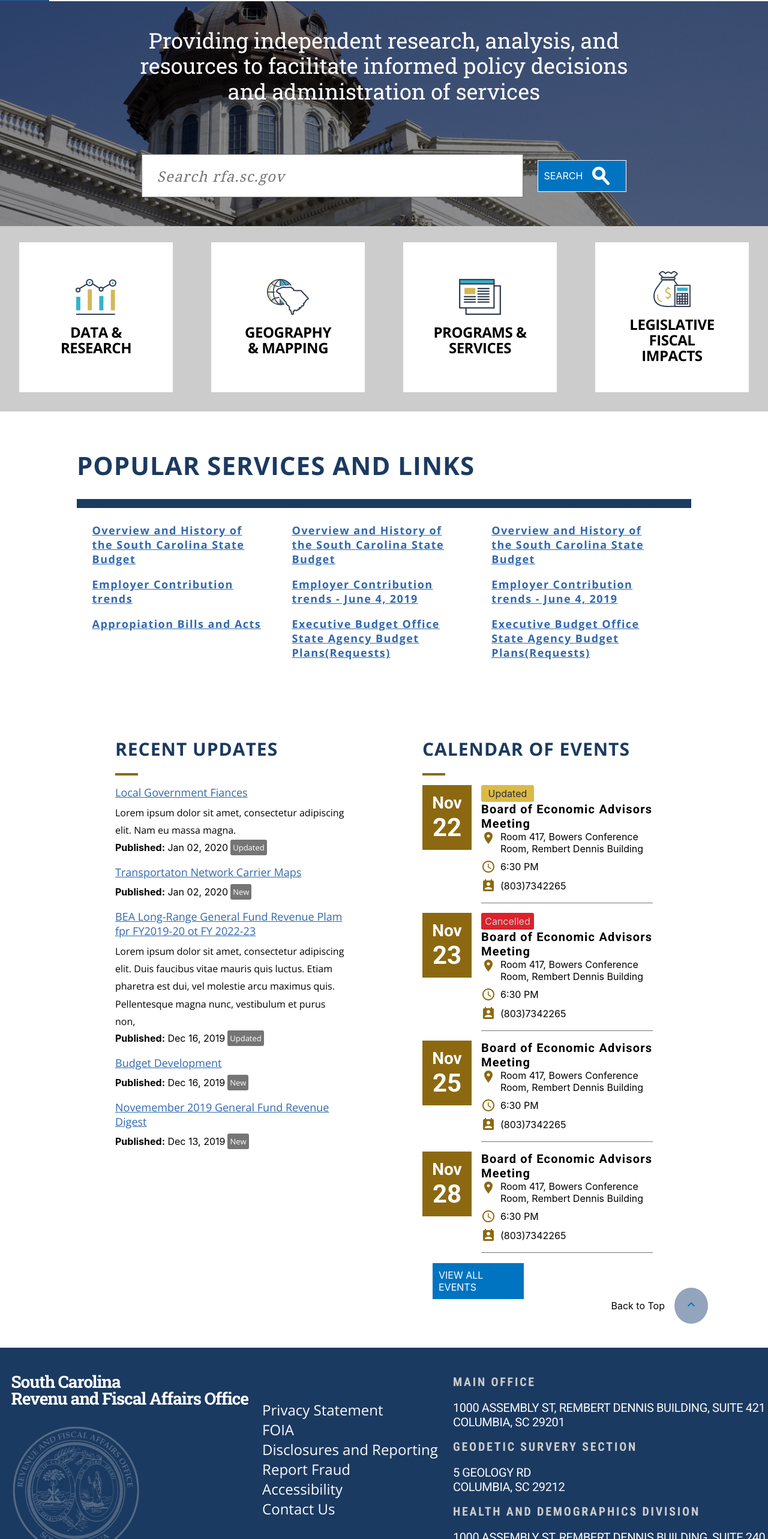
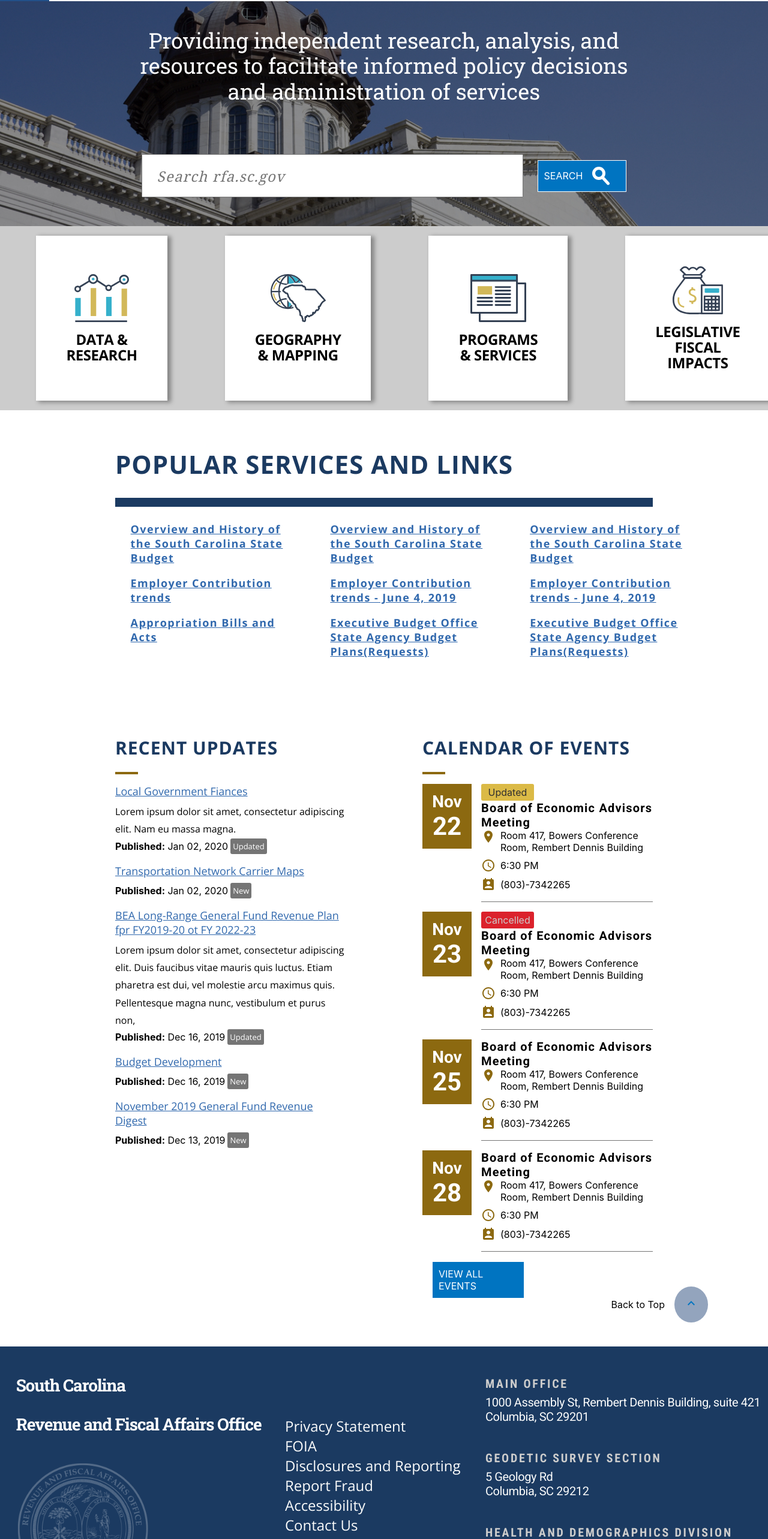
Before and after one commit to professorx00/job_test_webworks, a React (Create React App) app: page / in a window 1280 px wide. Shown: the part 166-2732 px from the top of the page at 60% size. Built offline with nearby package versions, Linux system fonts and the light colour scheme.

Commit message:
Fixed Spelling errors and fixed some formatting issues

```diff
--- a/src/components/Home/Calendar.jsx
+++ b/src/components/Home/Calendar.jsx
@@ -3,14 +3,14 @@
 import Button from "../Button";
 import HeaderStyleTwo from "../App/HeaderStyleTwo";
 
-const fakeFetchcall = () => {
+const fakeFetchCall = () => {
   return [
     {
       id: 1,
       eventName: "Board of Economic Advisors Meeting",
       eventDate: "2019-11-22T18:30:44.000Z",
       location: "Room 417, Bowers Conference Room, Rembert Dennis Building",
-      contact: "(803)7342265",
+      contact: "(803)-7342265",
       flag: "Updated",
     },
     {
@@ -18,7 +18,7 @@
       eventName: "Board of Economic Advisors Meeting",
       eventDate: "2019-11-23T18:30:44.000Z",
       location: "Room 417, Bowers Conference Room, Rembert Dennis Building",
-      contact: "(803)7342265",
+      contact: "(803)-7342265",
       flag: "Cancelled",
     },
     {
@@ -26,14 +26,14 @@
       eventName: "Board of Economic Advisors Meeting",
       eventDate: "2019-11-25T18:30:44.000Z",
       location: "Room 417, Bowers Conference Room, Rembert Dennis Building",
-      contact: "(803)7342265",
+      contact: "(803)-7342265",
     },
     {
       id: 4,
       eventName: "Board of Economic Advisors Meeting",
       eventDate: "2019-11-28T18:30:44.000Z",
       location: "Room 417, Bowers Conference Room, Rembert Dennis Building",
-      contact: "(803)7342265",
+      contact: "(803)-7342265",
     },
   ];
 };
@@ -42,7 +42,7 @@
   const [calendarData, setCalendarData] = useState([]);
 
   useEffect(() => {
-    setCalendarData(fakeFetchcall());
+    setCalendarData(fakeFetchCall());
   }, []);
 
   return (
--- a/src/components/Home/Footer.jsx
+++ b/src/components/Home/Footer.jsx
@@ -10,9 +10,9 @@
 export default function Footer() {
   return (
     <div className="Footer">
-      <div className="logoContianer">
+      <div className="logoContainer">
         <h4>South Carolina</h4>
-        <h4>Revenu and Fiscal Affairs Office</h4>
+        <h4>Revenue and Fiscal Affairs Office</h4>
         <img
           src="Group 262.png"
           width="50%"
--- a/src/components/Home/FooterAddress.jsx
+++ b/src/components/Home/FooterAddress.jsx
@@ -5,29 +5,39 @@
     <div className="addressContainer">
       <div>
         <span className="titleAddress">Main Office</span>
-        <h3>
+      </div>
+      <div className="mainAddressContainer">
+        <span className="address">
           1000 Assembly St, Rembert Dennis Building, suite 421
           <br />
           Columbia, SC 29201
-        </h3>
+        </span>
       </div>
 
       <div>
-        <span className="titleAddress">Geodetic Survery Section</span>
-        <h3>
+        <span className="address" className="titleAddress">
+          Geodetic Survey Section
+        </span>
+      </div>
+      <div className="mainAddressContainer">
+        <span className="address">
           5 Geology Rd
           <br />
           Columbia, SC 29212
-        </h3>
+        </span>
       </div>
 
       <div>
-        <span className="titleAddress">Health and Demographics Division</span>
-        <h3>
+        <span className="address" className="titleAddress">
+          Health and Demographics Division
+        </span>
+      </div>
+      <div className="mainAddressContainer">
+        <span className="address">
           1000 Assembly St, Rembert Dennis Building, suite 240
           <br />
           Columbia, SC 29201
-        </h3>
+        </span>
       </div>
     </div>
   );
--- a/src/components/Home/MenuOptions.jsx
+++ b/src/components/Home/MenuOptions.jsx
@@ -16,7 +16,7 @@
           Healthcare
         </a>
         <a href="/" className="optionLinkStyle">
-          Local Governement
+          Local Government
         </a>
         <a href="/" className="optionLinkStyle">
           Population and Demographics
--- a/src/components/Home/PopularServices.jsx
+++ b/src/components/Home/PopularServices.jsx
@@ -13,7 +13,7 @@
             Employer Contribution trends
           </a>
           <a href="/" className="linkStyle1 links">
-            Appropiation Bills and Acts
+            Appropriation Bills and Acts
           </a>
         </div>
         <div className="column">
--- a/src/components/Home/RecentUpdates.jsx
+++ b/src/components/Home/RecentUpdates.jsx
@@ -15,7 +15,7 @@
       },
       {
         id: 2,
-        title: "Transportaton Network Carrier Maps",
+        title: "Transportation Network Carrier Maps",
         published: "2020-01-02T21:36:44.000Z",
         link: "http://www.google.com",
         flag: "new",
@@ -23,7 +23,7 @@
       {
         id: 3,
         title:
-          "BEA Long-Range General Fund Revenue Plam fpr FY2019-20 ot FY 2022-23",
+          "BEA Long-Range General Fund Revenue Plan fpr FY2019-20 ot FY 2022-23",
         description:
           "Lorem ipsum dolor sit amet, consectetur adipiscing elit. Duis faucibus vitae mauris quis luctus. Etiam pharetra est dui, vel molestie arcu maximus quis. Pellentesque magna nunc, vestibulum et purus non,",
         published: "2019-12-16T21:36:44.000Z",
@@ -39,7 +39,7 @@
       },
       {
         id: 5,
-        title: "Novemember 2019 General Fund Revenue Digest",
+        title: "November 2019 General Fund Revenue Digest",
         published: "2019-12-13T21:36:44.000Z",
         link: "http://www.google.com",
         flag: "new",
--- a/src/components/Home/mobileMenu/DataandResearch.jsx
+++ b/src/components/Home/mobileMenu/DataandResearch.jsx
@@ -20,7 +20,7 @@
       </li>
       <li>
         <a href="/" className="optionLinkStyle">
-          Local Governement
+          Local Government
         </a>
       </li>
       <li>
--- a/src/pages/Home/Cards.css
+++ b/src/pages/Home/Cards.css
@@ -70,9 +70,8 @@
     display: flex;
     flex-direction: column;
     background-color: #CCCCCC;
-    margin-top: 0;
-    justify-content: center;
-    align-items: center;
+    max-width: 80%;
+    margin: 0 auto;
 
 }
 .cards{
@@ -87,6 +86,7 @@
     margin: .25em;
     cursor: pointer;
     border: 2px solid white;
+    box-shadow: 5px 2px 7px 1px rgba(0,0,0,0.35);
 
 }
 .cards:hover{
@@ -133,10 +133,7 @@
     display: flex;
     flex-direction: column;
     background-color: #CCCCCC;
-    margin-top: 0;
-    justify-content: center;
-    align-items: center;
-
+    margin: 0 auto;
 }
 .cards{
     height: auto;
@@ -150,6 +147,7 @@
     margin: .25em;
     cursor: pointer;
     border: 2px solid white;
+    box-shadow: 5px 2px 7px 1px rgba(0,0,0,0.35);
 
 }
 .cards:hover{
@@ -190,14 +188,13 @@
     align-items: center;
     padding:.25em;
 }}
+
 @media only screen and (min-width: 768px) {
        .cardsContainer{
     display: flex;
     flex-direction: column;
     background-color: #CCCCCC;
-    margin-top: 0;
-    justify-content: center;
-    align-items: center;
+    margin: 0 auto;
 
 }
 .cards{
@@ -212,6 +209,7 @@
     margin: .25em;
     cursor: pointer;
     border: 2px solid white;
+    box-shadow: 5px 2px 7px 1px rgba(0,0,0,0.35);
 
 }
 .cards:hover{
@@ -258,13 +256,12 @@
     display: flex;
     flex-direction: row;
     background-color: #CCCCCC;
-    margin-top: -5px;
-    justify-content: center;
+    margin: 0 auto;
 
 }
 .cards{
     height: 150px;
-    width: 15%;
+    width: 150px;
     background-color: white;
     padding: 3em;
     display: flex;
@@ -320,29 +317,29 @@
     display: flex;
     flex-direction: row;
     background-color: #CCCCCC;
-    margin-top: -5px;
+    align-items: center;
     justify-content: center;
-
 }
 .cards{
-    height: 150px;
-    width: 15%;
+    height: 175px;
+    width: 175px;
     background-color: white;
+    margin-left: 5em;
     padding: 3em;
     display: flex;
     flex-direction: column;
     justify-content: center;
     align-items: center;
-    margin: 2em;
     cursor: pointer;
     border: 2px solid white;
+    box-shadow: 5px 2px 7px 1px rgba(0,0,0,0.35);
 
 }
 .cards:hover{
     border: 2px solid #225089;
 }
 .cardIcons{
-    height: 60px
+    height: 80px
 
 }
 .cardLabel{
--- a/src/pages/Home/Footer.css
+++ b/src/pages/Home/Footer.css
@@ -55,7 +55,7 @@
     letter-spacing: 0.14em;
     color: #CCCCCC;
 }
-h3{
+.address{
     font-family: 'Roboto';
     font-style: normal;
     font-weight: 400;
@@ -106,6 +106,10 @@
 } */
 
 @media only screen and (max-width: 400px) {
+    .mainAddressContainer{
+    margin-bottom: 3em;
+    margin-top: .5em;
+}
     .Footer{
     background-color: #1B3A61;
     position: absolute;
@@ -130,7 +134,6 @@
     font-style: normal;
     font-weight: 700;
     font-size: 22px;
-    line-height: 0px;
     text-align: start;
 }
 .footLink{
@@ -164,7 +167,7 @@
     color: #CCCCCC;
     word-wrap: normal;
 }
-h3{
+.address{
     font-family: 'Roboto';
     font-style: normal;
     font-weight: 400;
@@ -216,7 +219,11 @@
     margin-top: 2em;
 }
 }
-@media only screen and (min-width: 576px) {
+@media only screen and (min-width: 400px) {
+    .mainAddressContainer{
+    margin-bottom: 3em;
+    margin-top: .5em;
+}
        .Footer{
     background-color: #1B3A61;
     position: absolute;
@@ -241,7 +248,6 @@
     font-style: normal;
     font-weight: 700;
     font-size: 22px;
-    line-height: 0px;
     text-align: start;
 }
 .footLink{
@@ -275,15 +281,16 @@
     color: #CCCCCC;
     word-wrap: normal;
 }
-h3{
+.address{
     font-family: 'Roboto';
     font-style: normal;
     font-weight: 400;
     font-size: 20px;
     letter-spacing: -0.02em;
     color: #FAFBFB;
-    margin-top: 1em;
+    margin-bottom: 1em;
     margin-left: 0;
+
 }
 .top{
     position:absolute;
@@ -328,6 +335,10 @@
 }
 }
 @media only screen and (min-width: 768px) {
+    .mainAddressContainer{
+    margin-bottom: 3em;
+    margin-top: .5em;
+}
     .Footer{
     background-color: #1B3A61;
     position: absolute;
@@ -336,7 +347,7 @@
     flex-direction: row;
     justify-content: space-around;
 }
-.logoContianer{
+.logoContainer{
     display: flex;
     flex-direction: column;
     align-items: flex-start;
@@ -351,7 +362,6 @@
     font-style: normal;
     font-weight: 700;
     font-size: 28px;
-    line-height: 0px;
     letter-spacing: -0.04em;
     text-align: start;
 }
@@ -384,7 +394,7 @@
     letter-spacing: 0.14em;
     color: #CCCCCC;
 }
-h3{
+.address{
     font-family: 'Roboto';
     font-style: normal;
     font-weight: 400;
@@ -437,6 +447,10 @@
 }
 }
 @media only screen and (min-width: 992px) {
+    .mainAddressContainer{
+    margin-bottom: 3em;
+    margin-top: .5em;
+}
      .Footer{
     background-color: #1B3A61;
     position: absolute;
@@ -445,7 +459,7 @@
     flex-direction: row;
     justify-content: space-around;
 }
-.logoContianer{
+.logoContainer{
     display: flex;
     flex-direction: column;
     align-items: flex-start;
@@ -460,7 +474,6 @@
     font-style: normal;
     font-weight: 700;
     font-size: 28px;
-    line-height: 0px;
     letter-spacing: -0.04em;
     text-align: start;
 }
@@ -489,19 +502,19 @@
     font-style: normal;
     font-weight: 700;
     font-size: 20px;
-    line-height: 0px;
     letter-spacing: 0.14em;
     color: #CCCCCC;
 }
-h3{
+.address{
     font-family: 'Roboto';
     font-style: normal;
     font-weight: 400;
     font-size: 20px;
     letter-spacing: -0.02em;
     color: #FAFBFB;
-    margin-top: 1em;
+    margin-bottom: 1em;
     margin-left: 0;
+
 }
 .top{
     position:absolute;
@@ -554,7 +567,7 @@
     flex-direction: row;
     justify-content: space-around;
 }
-.logoContianer{
+.logoContainer{
     display: flex;
     flex-direction: column;
     align-items: flex-start;
@@ -569,7 +582,6 @@
     font-style: normal;
     font-weight: 700;
     font-size: 28px;
-    line-height: 0px;
     letter-spacing: -0.04em;
     text-align: start;
 }
@@ -602,15 +614,17 @@
     letter-spacing: 0.14em;
     color: #CCCCCC;
 }
-h3{
+.address{
     font-family: 'Roboto';
     font-style: normal;
     font-weight: 400;
     font-size: 20px;
     letter-spacing: -0.02em;
     color: #FAFBFB;
-    margin-top: 1em;
-    margin-left: 0;
+}
+.mainAddressContainer{
+    margin-bottom: 3em;
+    margin-top: .5em;
 }
 .top{
     position:absolute;
--- a/src/pages/Home/Home.jsx
+++ b/src/pages/Home/Home.jsx
@@ -23,6 +23,7 @@
       <div
         style={{
           display: "flex",
+          flexDirection: "row",
           justifyContent: "center",
           alignContent: "center",
         }}
--- a/src/pages/Home/PopularService.css
+++ b/src/pages/Home/PopularService.css
@@ -463,7 +463,7 @@
 @media only screen and (min-width: 992px) {
     .container{
     display: flex;
-    width: 80vw;
+    max-width: 70%;
     justify-content: 'center';
     align-items: flex-start;
     margin-top: 2em;
```
